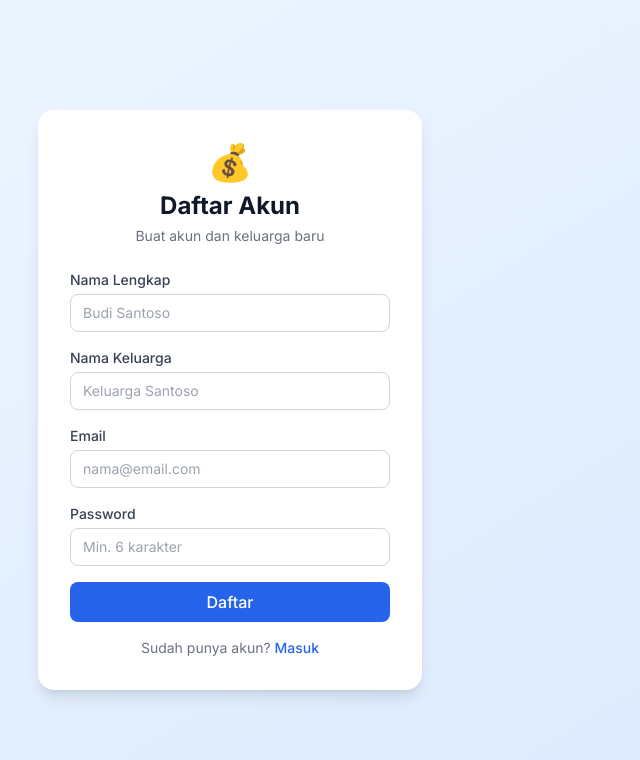
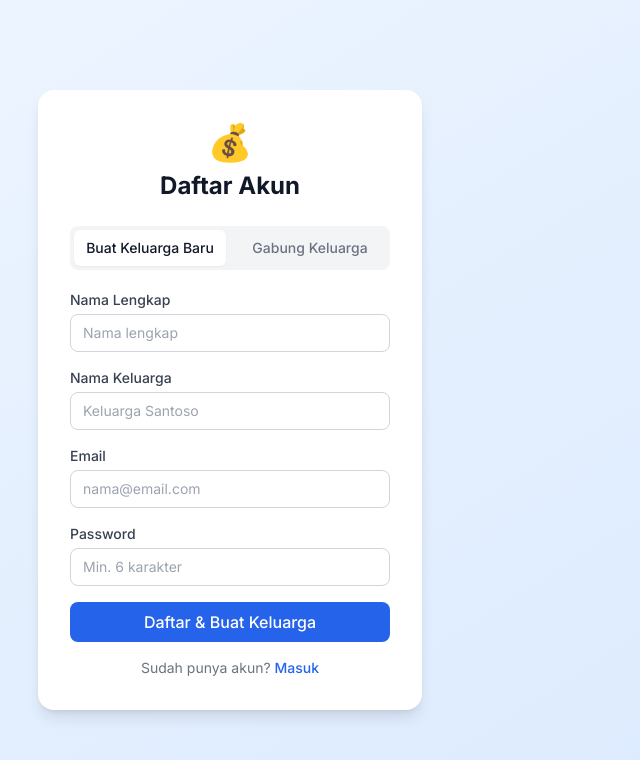
Before and after one commit to Babaalpuket1410/Financial-Tracker-Family-, a Next.js app: page /register in a window 1280 px wide. Shown: the top 760 px of the page, without its empty margins (410-1050 px from the left). Built offline with nearby package versions, Linux system fonts and the light colour scheme.

Commit message:
add join family option on register

```diff
--- a/src/app/(auth)/register/page.tsx
+++ b/src/app/(auth)/register/page.tsx
@@ -5,12 +5,16 @@ import { useRouter } from "next/navigation";
 import Link from "next/link";
 import { createClient } from "@/lib/supabase/client";
 
+type Mode = "new" | "join";
+
 export default function RegisterPage() {
   const router = useRouter();
+  const [mode, setMode] = useState<Mode>("new");
   const [fullName, setFullName] = useState("");
   const [email, setEmail] = useState("");
   const [password, setPassword] = useState("");
   const [familyName, setFamilyName] = useState("");
+  const [inviteCode, setInviteCode] = useState("");
   const [error, setError] = useState("");
   const [loading, setLoading] = useState(false);
 
@@ -33,7 +37,7 @@ export default function RegisterPage() {
       return;
     }
 
-    // Sign in immediately to get a valid session
+    // Sign in immediately to get valid session
     const { error: signInError } = await supabase.auth.signInWithPassword({ email, password });
     if (signInError) {
       setError("Akun dibuat tapi gagal login otomatis. Coba masuk manual.");
@@ -41,42 +45,45 @@ export default function RegisterPage() {
       return;
     }
 
-    // Create family via secure function
-    const { data: familyId, error: familyError } = await supabase
-      .rpc("create_family_for_user", { family_name: familyName });
+    if (mode === "new") {
+      // Create new family
+      const { error: familyError } = await supabase.rpc("create_family_for_user", {
+        family_name: familyName,
+      });
 
       if (familyError) {
         setError("Gagal membuat keluarga: " + familyError.message);
         setLoading(false);
         return;
       }
+    } else {
+      // Join existing family
+      const { data: family, error: familyError } = await supabase
+        .from("families")
+        .select("id, name")
+        .eq("id", inviteCode.trim())
+        .single();
 
-    // Seed default categories
-    await seedDefaultCategories(supabase, familyId);
+      if (familyError || !family) {
+        setError("Kode undangan tidak valid. Pastikan kode yang dimasukkan benar.");
+        setLoading(false);
+        return;
+      }
+
+      const { error: joinError } = await supabase
+        .from("profiles")
+        .update({ family_id: family.id, role: "member" })
+        .eq("id", data.user.id);
+
+      if (joinError) {
+        setError("Gagal bergabung ke keluarga: " + joinError.message);
+        setLoading(false);
+        return;
+      }
+    }
 
     router.push("/dashboard");
     router.refresh();
-  }
-
-  async function seedDefaultCategories(supabase: ReturnType<typeof createClient>, familyId: string) {
-    const categories = [
-      { name: "Gaji", type: "income", icon: "💼", color: "#22c55e" },
-      { name: "Freelance", type: "income", icon: "💻", color: "#16a34a" },
-      { name: "Investasi", type: "income", icon: "📈", color: "#15803d" },
-      { name: "Lainnya (Pemasukan)", type: "income", icon: "💰", color: "#166534" },
-      { name: "Makan & Minum", type: "expense", icon: "🍽️", color: "#f97316" },
-      { name: "Transport", type: "expense", icon: "🚗", color: "#f59e0b" },
-      { name: "Belanja", type: "expense", icon: "🛒", color: "#8b5cf6" },
-      { name: "Kesehatan", type: "expense", icon: "🏥", color: "#ef4444" },
-      { name: "Pendidikan", type: "expense", icon: "📚", color: "#3b82f6" },
-      { name: "Hiburan", type: "expense", icon: "🎮", color: "#ec4899" },
-      { name: "Tagihan", type: "expense", icon: "📄", color: "#6b7280" },
-      { name: "Lainnya (Pengeluaran)", type: "expense", icon: "💸", color: "#9ca3af" },
-    ];
-
-    await supabase.from("categories").insert(
-      categories.map((c) => ({ ...c, family_id: familyId }))
-    );
   }
 
   return (
@@ -85,70 +92,65 @@ export default function RegisterPage() {
         <div className="text-center mb-6">
           <div className="text-4xl mb-2">💰</div>
           <h1 className="text-2xl font-bold text-gray-900">Daftar Akun</h1>
-          <p className="text-sm text-gray-500 mt-1">Buat akun dan keluarga baru</p>
+        </div>
+
+        {/* Mode Toggle */}
+        <div className="flex gap-2 mb-5 bg-gray-100 rounded-lg p-1">
+          <button
+            type="button"
+            onClick={() => setMode("new")}
+            className={`flex-1 py-2 rounded-md text-sm font-medium transition-colors ${mode === "new" ? "bg-white text-gray-900 shadow-sm" : "text-gray-500"}`}
+          >
+            Buat Keluarga Baru
+          </button>
+          <button
+            type="button"
+            onClick={() => setMode("join")}
+            className={`flex-1 py-2 rounded-md text-sm font-medium transition-colors ${mode === "join" ? "bg-white text-gray-900 shadow-sm" : "text-gray-500"}`}
+          >
+            Gabung Keluarga
+          </button>
         </div>
 
         <form onSubmit={handleRegister} className="space-y-4">
           <div>
             <label className="label">Nama Lengkap</label>
-            <input
-              type="text"
-              className="input"
-              value={fullName}
-              onChange={(e) => setFullName(e.target.value)}
-              required
-              placeholder="Budi Santoso"
-            />
+            <input type="text" className="input" value={fullName} onChange={(e) => setFullName(e.target.value)} required placeholder="Nama lengkap" />
           </div>
+
+          {mode === "new" ? (
             <div>
               <label className="label">Nama Keluarga</label>
-            <input
-              type="text"
-              className="input"
-              value={familyName}
-              onChange={(e) => setFamilyName(e.target.value)}
-              required
-              placeholder="Keluarga Santoso"
-            />
+              <input type="text" className="input" value={familyName} onChange={(e) => setFamilyName(e.target.value)} required placeholder="Keluarga Santoso" />
             </div>
+          ) : (
+            <div>
+              <label className="label">Kode Undangan</label>
+              <input type="text" className="input" value={inviteCode} onChange={(e) => setInviteCode(e.target.value)} required placeholder="Paste kode dari admin keluarga" />
+              <p className="text-xs text-gray-400 mt-1">Minta kode dari admin keluarga di menu Keluarga → Kode Undangan</p>
+            </div>
+          )}
+
           <div>
             <label className="label">Email</label>
-            <input
-              type="email"
-              className="input"
-              value={email}
-              onChange={(e) => setEmail(e.target.value)}
-              required
-              placeholder="nama@email.com"
-            />
+            <input type="email" className="input" value={email} onChange={(e) => setEmail(e.target.value)} required placeholder="nama@email.com" />
           </div>
+
           <div>
             <label className="label">Password</label>
-            <input
-              type="password"
-              className="input"
-              value={password}
-              onChange={(e) => setPassword(e.target.value)}
-              required
-              placeholder="Min. 6 karakter"
-              minLength={6}
-            />
+            <input type="password" className="input" value={password} onChange={(e) => setPassword(e.target.value)} required placeholder="Min. 6 karakter" minLength={6} />
           </div>
 
-          {error && (
-            <p className="text-sm text-red-600 bg-red-50 px-3 py-2 rounded-lg">{error}</p>
-          )}
+          {error && <p className="text-sm text-red-600 bg-red-50 px-3 py-2 rounded-lg">{error}</p>}
 
           <button type="submit" className="btn-primary w-full" disabled={loading}>
-            {loading ? "Mendaftar..." : "Daftar"}
+            {loading ? "Memproses..." : mode === "new" ? "Daftar & Buat Keluarga" : "Daftar & Gabung Keluarga"}
           </button>
         </form>
 
         <p className="text-center text-sm text-gray-500 mt-4">
           Sudah punya akun?{" "}
-          <Link href="/login" className="text-primary-600 font-medium hover:underline">
-            Masuk
-          </Link>
+          <Link href="/login" className="text-primary-600 font-medium hover:underline">Masuk</Link>
         </p>
       </div>
     </div>
```
Lines whose indentation alone changed are shown as unchanged.
